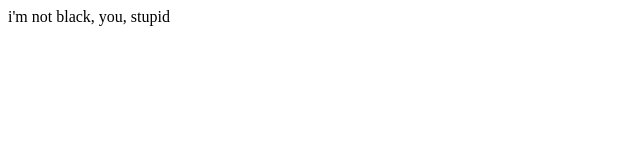
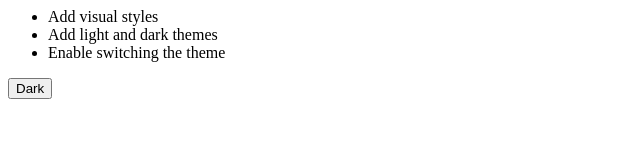
Before and after one commit to AnalBobra/aaaaaaaaaa, a plain HTML site: page index.html in a window 1280 px wide. Shown: the whole page, without its empty margins (0-640 px from the left). Drawn offline with Linux system fonts and the light colour scheme.

Commit message:
Update index.html

```diff
--- a/index.html
+++ b/index.html
@@ -1 +1,10 @@
-i'm not black, you, stupid
+<html>
+<ul>
+  <li class="list">Add visual styles</li>
+  <li class="list">Add light and dark themes</li>
+  <li>Enable switching the theme</li>
+</ul>
+<div>
+  <button class="btn">Dark</button>
+</div>
+  </html>
```
